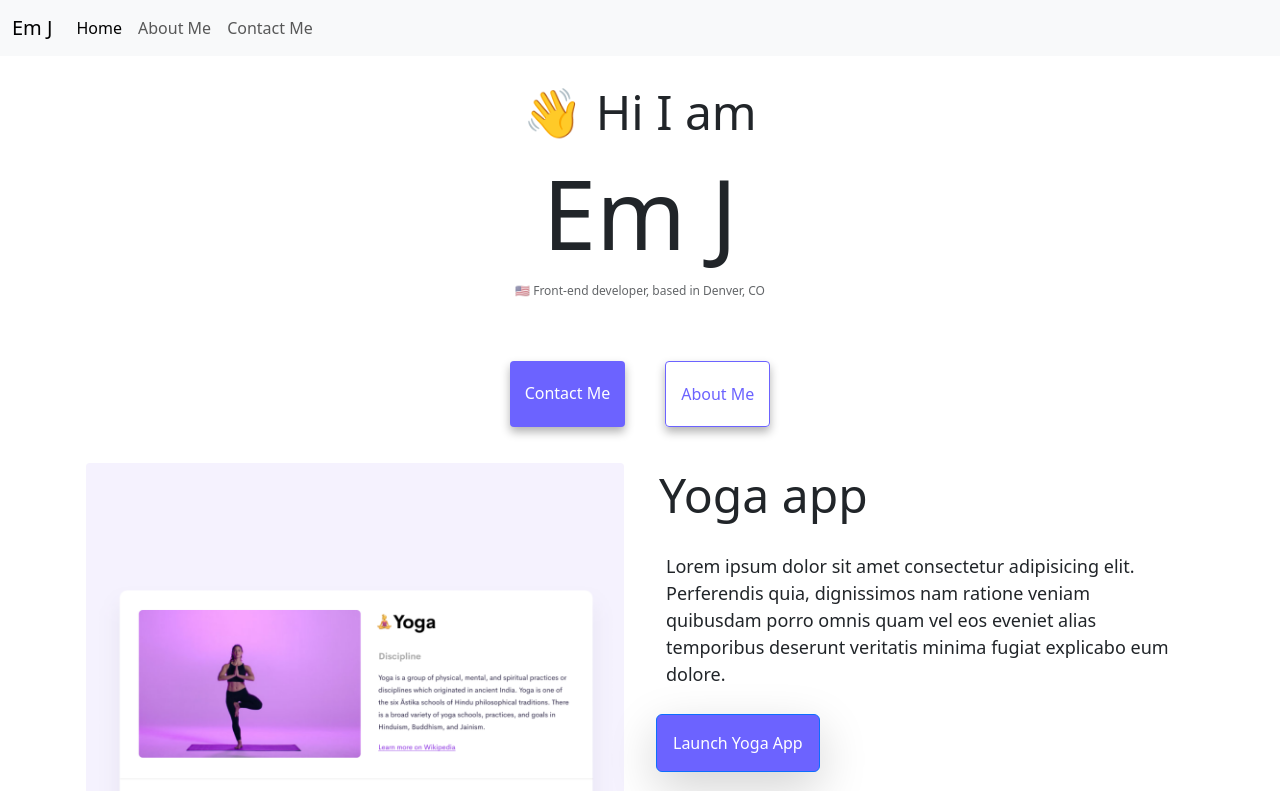
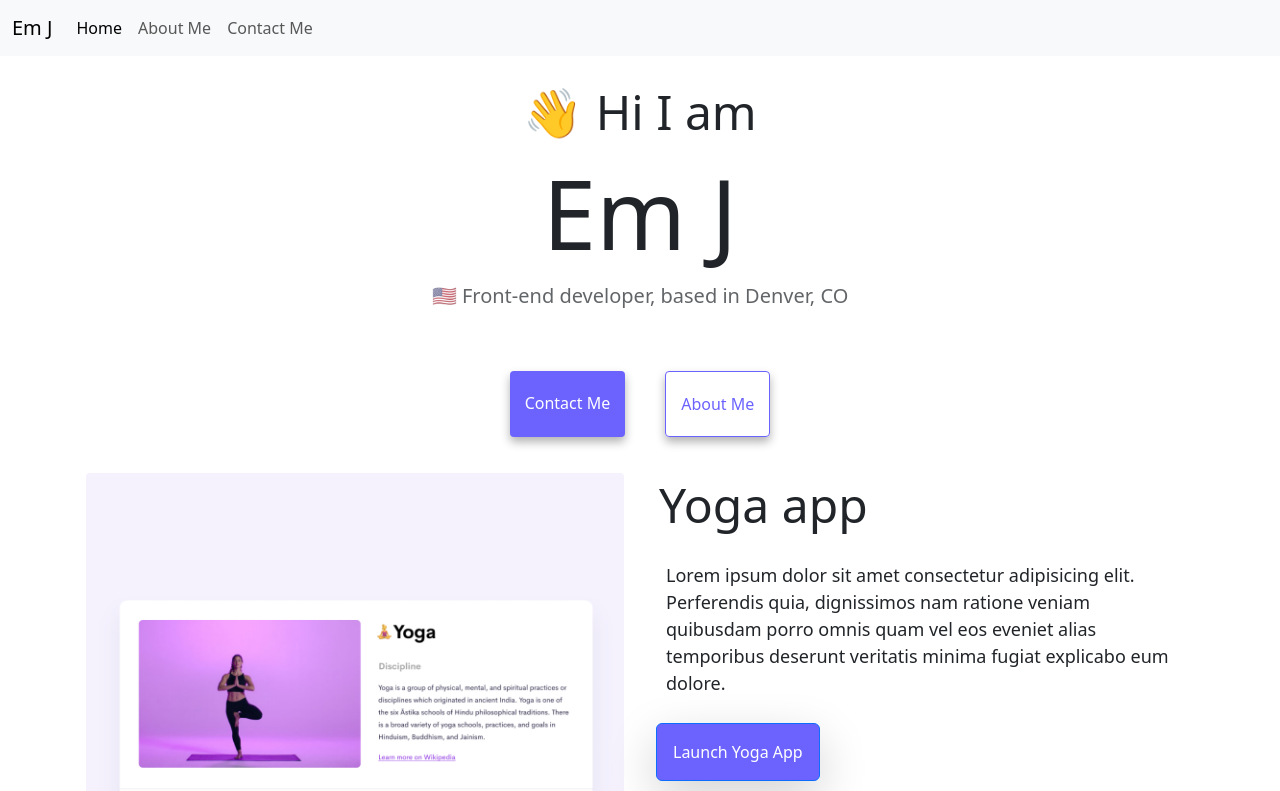
Before and after one commit to emnojacks/shecodes-portfolio, a website: page index.html in a window 1280 px wide. Shown: the top 791 px of the page. Drawn offline with nearby package versions, Linux system fonts and the light colour scheme.

Commit message:
vanilla media queries

```diff
--- a/src/style.css
+++ b/src/style.css
@@ -51,7 +51,7 @@ body {
     font-size: 48px !important;
   }
   h3 {
-    font-size: 12px !important;
+    font-size: 20px !important;
   }
 }
 /* Medium devices (tablets, 768px and up)*/
```
